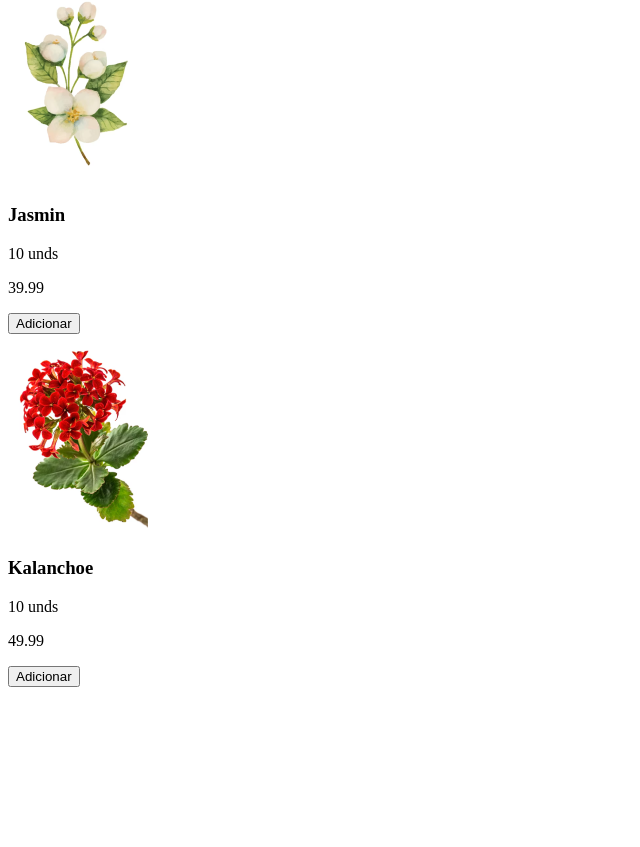
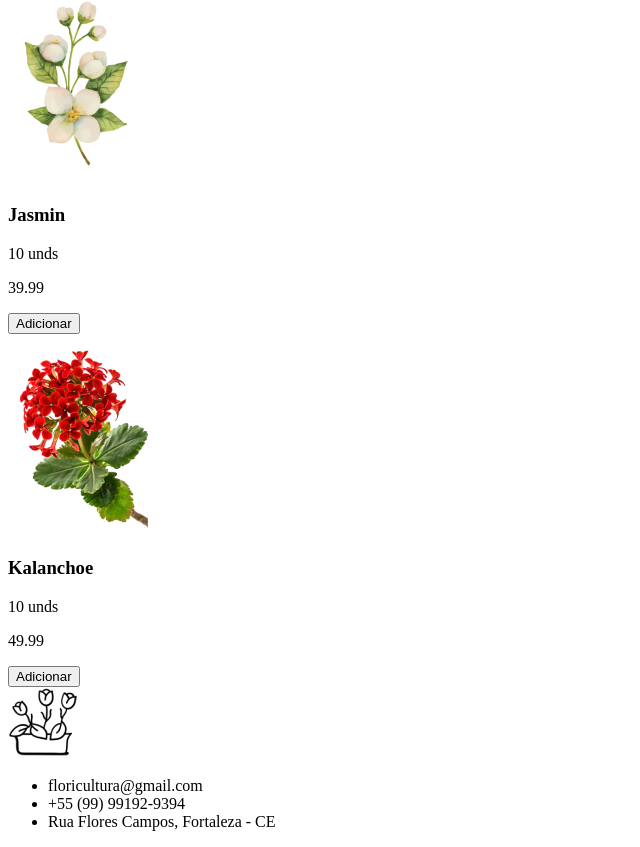
Before and after one commit to TomazdaCosta/Floricultura, a React (Vite) app in the folder floricultura/: page / in a window 1280 px wide. Shown: the part 2259-3106 px from the top of the page, without its empty margins (0-640 px from the left). Before the commit the page ends 2954 px from the top, so only its background shows below. Built offline with nearby package versions, Linux system fonts and the light colour scheme.

Commit message:
Criado o footer da página, mas sem a estilização

```diff
--- a/floricultura/src/components/footer/Footer.jsx
+++ b/floricultura/src/components/footer/Footer.jsx
@@ -1,6 +1,14 @@
+import logo from '../../../public/imgs/logo.png'
+
 export default function Footer() {
   return (
-    <div>
-    </div>
+    <footer>
+      <img src={logo} />
+      <ul>
+        <li>floricultura@gmail.com</li>
+        <li>+55 (99) 99192-9394</li>
+        <li>Rua Flores Campos, Fortaleza - CE</li>
+      </ul>
+    </footer>
   )
 }
--- a/floricultura/src/pages/fixed-layout/Layout.jsx
+++ b/floricultura/src/pages/fixed-layout/Layout.jsx
@@ -1,11 +1,13 @@
 import { Outlet } from "react-router-dom";
 import Header from "../../components/header/Header";
+import Footer from "../../components/footer/Footer";
 
 export default function Layout() {
   return (
     <>
       <Header />
       <Outlet />
+      <Footer />
     </>
   )
 }
```
